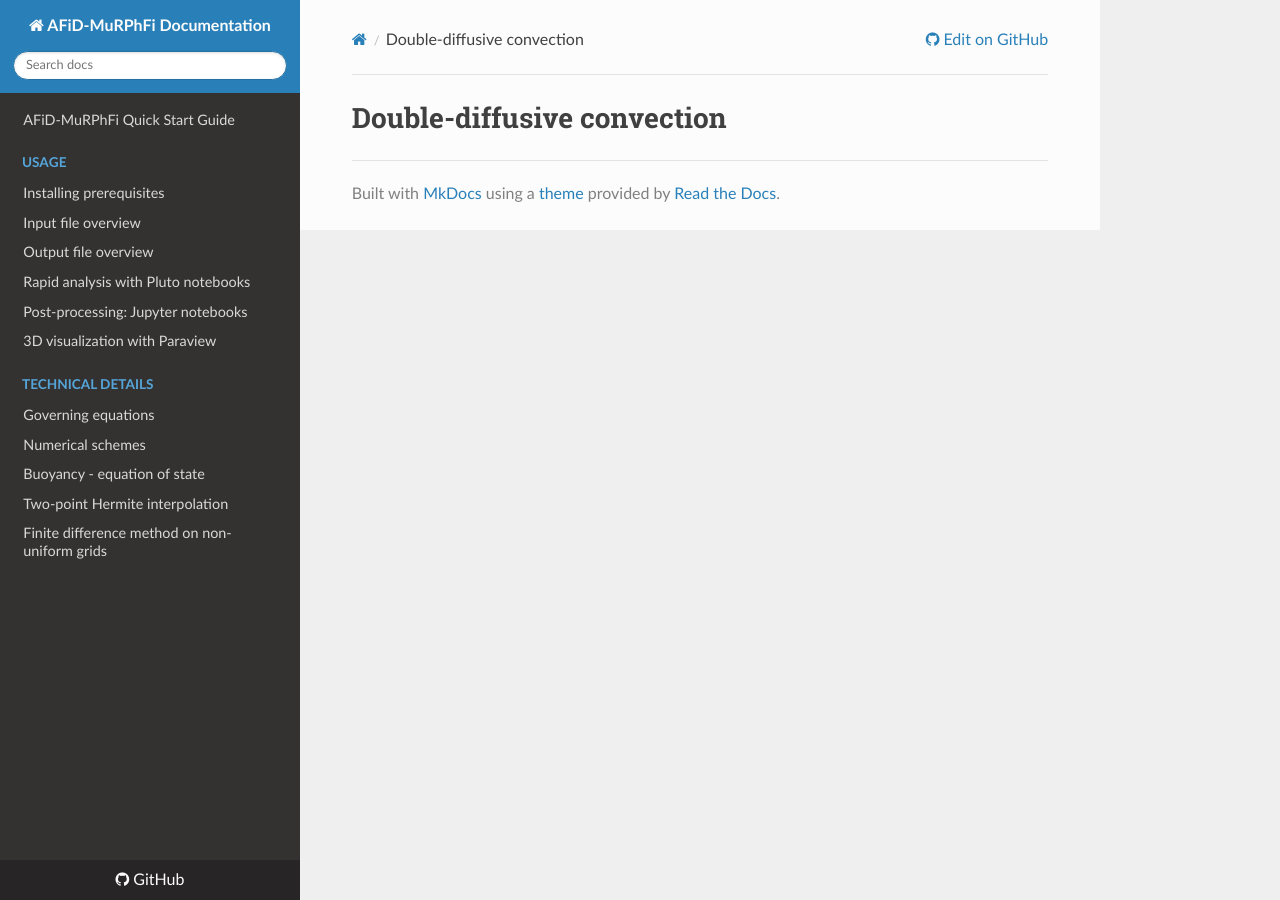
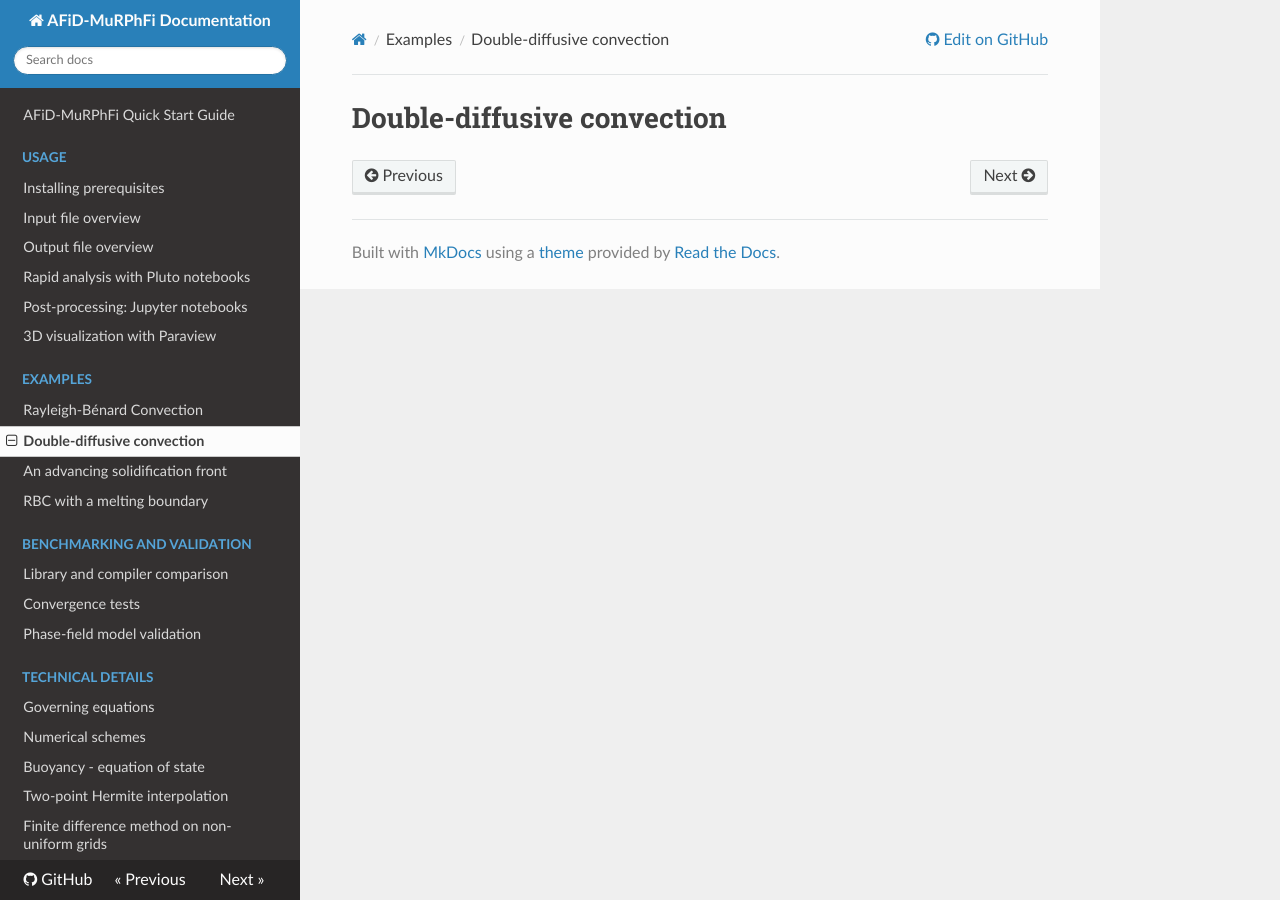
Before and after one commit to chowland/AFiD-MuRPhFi, an MkDocs documentation site: the page built from docs/examples/ddc.md, in a window 1280 px wide. Built offline with MkDocs 1.6.1, drawn with Linux system fonts in a browser that asks for light colours; nearby versions of some CDN libraries.

Commit message:
Add benchmarking section to docs

```diff
--- /dev/null
+++ b/docs/compilers.md
@@ -0,0 +1 @@
+# Library and compiler comparison
--- /dev/null
+++ b/docs/convergence.md
@@ -0,0 +1 @@
+# Convergence tests
--- /dev/null
+++ b/docs/phasefield_validation.md
@@ -0,0 +1 @@
+# Phase-field model validation
--- a/mkdocs.yml
+++ b/mkdocs.yml
@@ -18,6 +18,15 @@ nav:
         - 'pluto.md'
         - 'jupyter.md'
         - 'paraview.md'
+    - Examples:
+        - 'examples/rbc.md'
+        - 'examples/ddc.md'
+        - 'examples/freezing.md'
+        - 'examples/melting_rbc.md'
+    - 'Benchmarking and validation':
+        - 'compilers.md'
+        - 'convergence.md'
+        - 'phasefield_validation.md'
     - 'Technical Details':
         - 'equations.md'
         - 'numerics.md'
```
